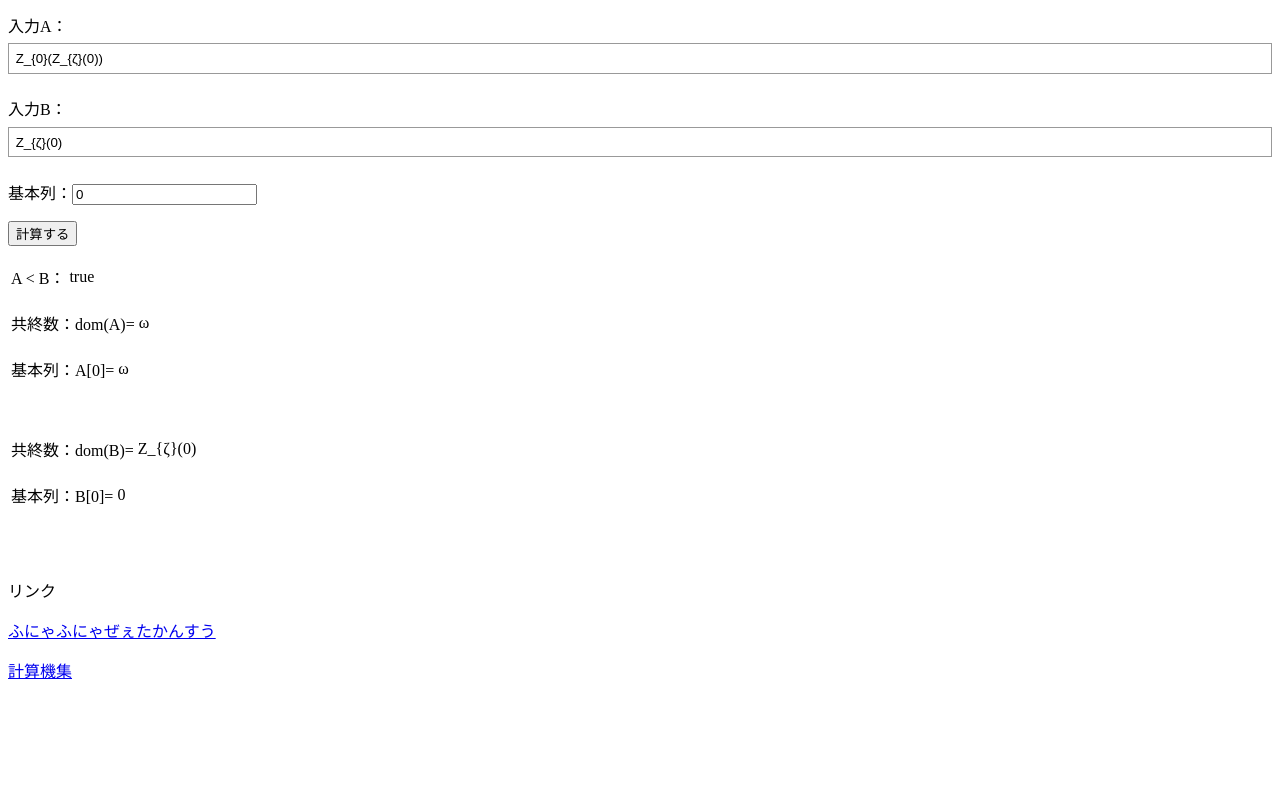
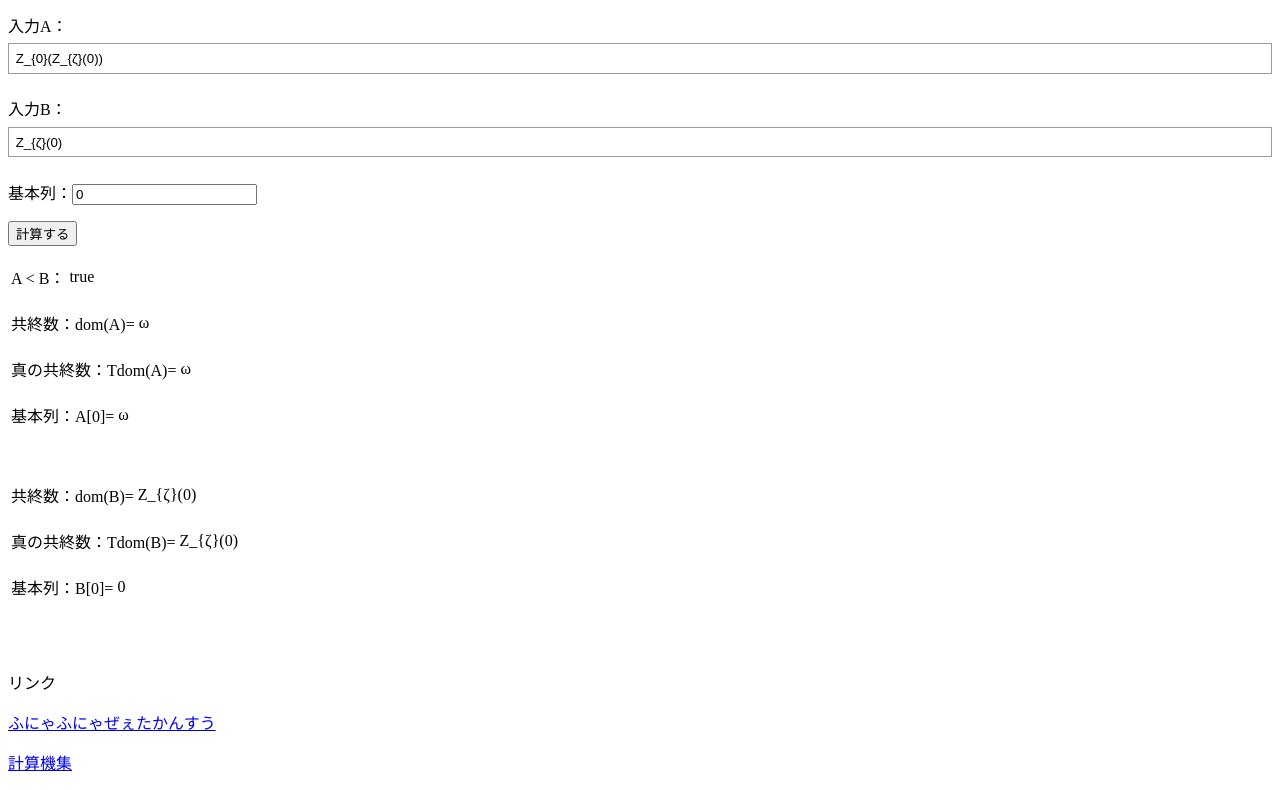
Before and after one commit to D13jason/-------------, a plain HTML site: page index.html in a window 1280 px wide. Both pictures are taken after a click on the button "計算する". Shown: the part 102-892 px from the top of the page. Before the commit the page ends 800 px from the top, so only its background shows below. Drawn offline with Linux system fonts and the light colour scheme.

Commit message:
Update index.html
動きが綺麗になるよう調整

```diff
--- a/index.html
+++ b/index.html
@@ -52,6 +52,13 @@ Z_{x}(y)の形式で入力してください。自然数とωも使えます。
 <p>
     <table>
         <tr>
+            <td>真の共終数：Tdom(A)=</td><td><div id="area4" display: inline-block></div></td>
+        </tr>
+    </table>
+</p>
+<p>
+    <table>
+        <tr>
             <td>基本列：A[<output name = "out" id = "out" >0</output>]=</td><td><div id="area1" display: inline-block></div></td>
         </tr>
     </table>
@@ -61,6 +68,13 @@ Z_{x}(y)の形式で入力してください。自然数とωも使えます。
     <table>
         <tr>
             <td>共終数：dom(B)=</td><td><div id="area2" display: inline-block></div></td>
+        </tr>
+    </table>
+</p>
+<p>
+    <table>
+        <tr>
+            <td>真の共終数：Tdom(B)=</td><td><div id="area5" display: inline-block></div></td>
         </tr>
     </table>
 </p>
@@ -88,6 +102,8 @@ Z_{x}(y)の形式で入力してください。自然数とωも使えます。
         var area1 = document.getElementById("area1");
         var area2 = document.getElementById("area2");
         var area3 = document.getElementById("area3");
+        var area4 = document.getElementById("area4");
+        var area5 = document.getElementById("area5");
         var stra = document.getElementById("stra").value;
         var strb = document.getElementById("strb").value;
         var num = document.getElementById("num").value;
@@ -102,6 +118,9 @@ Z_{x}(y)の形式で入力してください。自然数とωも使えます。
         area1.innerText = reformal(fund(stra,num));
         area2.innerText = reformal(dom(strb));
         area3.innerText = reformal(fund(strb,num));
+        area4.innerText = reformal(Tdom(stra));
+        area5.innerText = reformal(Tdom(strb));
+
     };
 
     function larger(x,y) {//x<yか判定する
@@ -157,8 +176,8 @@ Z_{x}(y)の形式で入力してください。自然数とωも使えます。
         }else if (str == "ζ") {
             d = "ζ";
         }else if (str == rightPA(str) && extract(str)[0] != "null") {
-            var x = extract(str)[0];
-            var y = extract(str)[1];
+            let x = extract(str)[0];
+            let y = extract(str)[1];
             if (y == 0) {
                 if (x == 0) {
                     d = "Z_{0}(0)";
@@ -182,24 +201,62 @@ Z_{x}(y)の形式で入力してください。自然数とωも使えます。
         return d;
     }
 
+    function Tdom(str) {//真の共終数を出力
+        var d = 0;
+        if (str == 0) {
+            d = 0;
+        }else if (str == "ζ") {
+            d = "ζ";
+        }else if (str == rightPA(str) && extract(str)[0] != "null") {
+            let x = extract(str)[0];
+            let y = extract(str)[1];
+            if (y == 0) {
+                if (x == 0) {
+                    d = "Z_{0}(0)";
+                }else if (Tdom(x) == "Z_{0}(0)" || Tdom(x) == "ζ") {
+                    d = str;
+                }else if (larger(str,Tdom(x)) && extract(Tdom(x))[1] == 0 && Tdom(extract(Tdom(x))[0]) == "ζ") {
+                    d = "Z_{0}(Z_{0}(0))";
+                }else if (larger(str,dom(x)) && extract(dom(x))[1] == 0 && dom(extract(dom(x))[0]) == "Z_{0}(0)") {
+                    d = str;
+                }else{
+                    d = Tdom(x);
+                }
+            }else if (Tdom(y) == "Z_{0}(0)") {
+                d = "Z_{0}(Z_{0}(0))";
+            }else if (larger(str,Tdom(y))) {
+                d = "Z_{0}(Z_{0}(0))";
+            }else{
+                d = Tdom(y);
+            }
+        }else if (str != rightPA(str)) {
+            d = Tdom(rightPA(str))
+        }
+        return d;
+
+    }
+
     function fund(str,num) {
-        var f = 0;
+        var f = "ERROR";
         if (str == 0) {
             f = 0;
         }else if (str == "ζ") {
             f = num;
         }else if (str == rightPA(str) && extract(str)[0] != "null") {
-            var x = extract(str)[0];
-            var y = extract(str)[1];
+            let x = extract(str)[0];
+            let y = extract(str)[1];
+            let Tdomx = Tdom(x);
+            let Tdomy = Tdom(y);
+
             if (y == 0) {
                 if (x == 0) {
                     f = 0;
-                }else if (dom(x) == "Z_{0}(0)" || dom(x) == "ζ") {
+                }else if (Tdomx == "Z_{0}(0)" || Tdomx == "ζ") {
                     f = num;
-                }else if (larger(str,dom(x)) && extract(dom(x))[1] == 0 && dom(extract(dom(x))[0]) == "ζ") {
-                    var x0 = extract(dom(x))[0];
+                }else if (larger(str,Tdomx) && extract(Tdomx)[1] == 0 && Tdom(extract(Tdomx)[0]) == "ζ") {
+                    let x0 = extract(Tdomx)[0];
                     if (larger(0,num) && larger(num,"Z_{0}(Z_{0}(0))")) {
-                        var g = extract(fund(str,fund(num,0)))[0];
+                        let g = extract(fund(str,fund(num,0)))[0];
                         while (/^ζ/.test(g)) {
                             g = g.slice(2)
                         }
@@ -210,26 +267,26 @@ Z_{x}(y)の形式で入力してください。自然数とωも使えます。
                 }else{
                     f = "Z_{"+ fund(x,num) +"}("+ y +")";
                 }
-            }else if (dom(y) == "Z_{0}(0)") {
+            }else if (Tdomy == "Z_{0}(0)") {
                 if (larger(0,num) && larger(num,"Z_{0}(Z_{0}(0))")) {
                     f = "Z_{"+ x +"}("+ fund(y,0) +")+"+ fund(str,fund(num,0));
                 }else{
                     f = "Z_{"+ x +"}("+ fund(y,0) +")";
                 }
-            }else if (dom(y) == "Z_{0}(Z_{0}(0))") {
+            }else if (Tdomy == "Z_{0}(Z_{0}(0))") {
                 f = "Z_{"+ x +"}("+ fund(y,num) +")";
-            }else if (y != 0 && dom(y) != "Z_{0}(0)" && dom(y) != "Z_{0}(Z_{0}(0))") {
-                if (larger(str,dom(y))) {
-                    if (extract(dom(y))[1] == 0 && dom(extract(dom(y))[0]) == "Z_{0}(0)") {
-                        var x0 = extract(dom(y))[0];
+            }else if (y != 0 && Tdomy != "Z_{0}(0)" && Tdomy != "Z_{0}(Z_{0}(0))") {
+                if (larger(str,Tdomy)) {
+                    if (extract(dom(Tdomy))[1] == 0 && dom(extract(dom(Tdomy))[0]) == "Z_{0}(0)") {//ここだけdomを使う
+                        let x0 = extract(dom(Tdomy))[0];
                         if (larger(0,num) && larger(num,"Z_{0}(Z_{0}(0))")) {
-                            var g =  extract(fund(str,fund(num,0)))[1];
+                            let g =  extract(fund(str,fund(num,0)))[1];
                             f = "Z_{"+ x +"}("+ fund(y,"Z_{"+ fund(x0,0) +"}("+ g +")") +")";
                         }else{
                             f = "Z_{"+ x +"}("+ fund(y,"Z_{"+ fund(x0,0) +"}(0)") +")";
                         }
-                    }else if (extract(dom(y))[1] == 0 && dom(extract(dom(y))[0]) == "ζ") {
-                        var x0 = extract(dom(y))[0];
+                    }else if (extract(Tdomy)[1] == 0 && Tdom(extract(Tdomy)[0]) == "ζ") {
+                        var x0 = extract(Tdomy)[0];
                         if (larger(0,num) && larger(num,"Z_{0}(Z_{0}(0))")) {
                             var g =  extract(fund(str,fund(num,0)))[1];
                             f = "Z_{"+ x +"}("+ fund(y,"Z_{"+ fund(x0,g) +"}(0)") +")";
@@ -365,7 +422,7 @@ Z_{x}(y)の形式で入力してください。自然数とωも使えます。
         str = str.replace(/Z_\{0\}\(1\)/g,"ω");
         }
         return str;
-    }
+    };
 </Script>
 
 </body>
```
Lines whose indentation alone changed are shown as unchanged.
